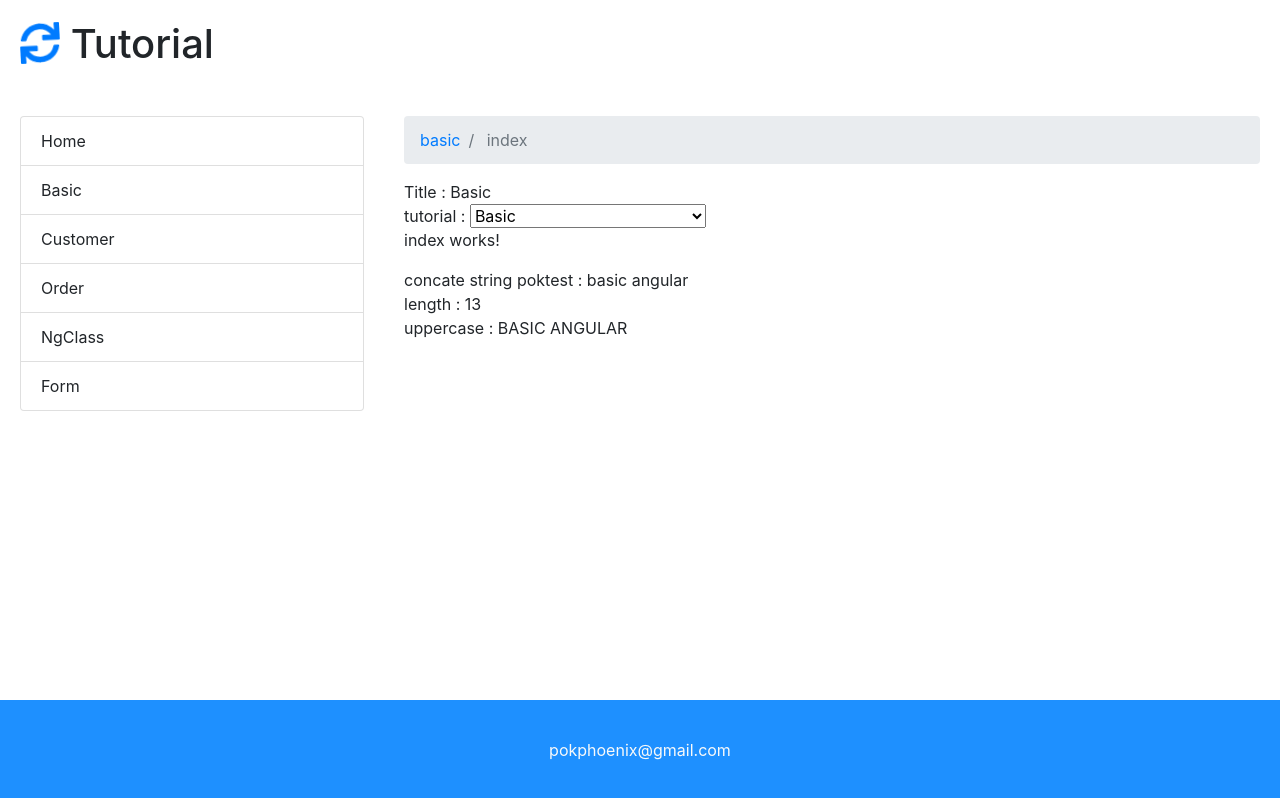
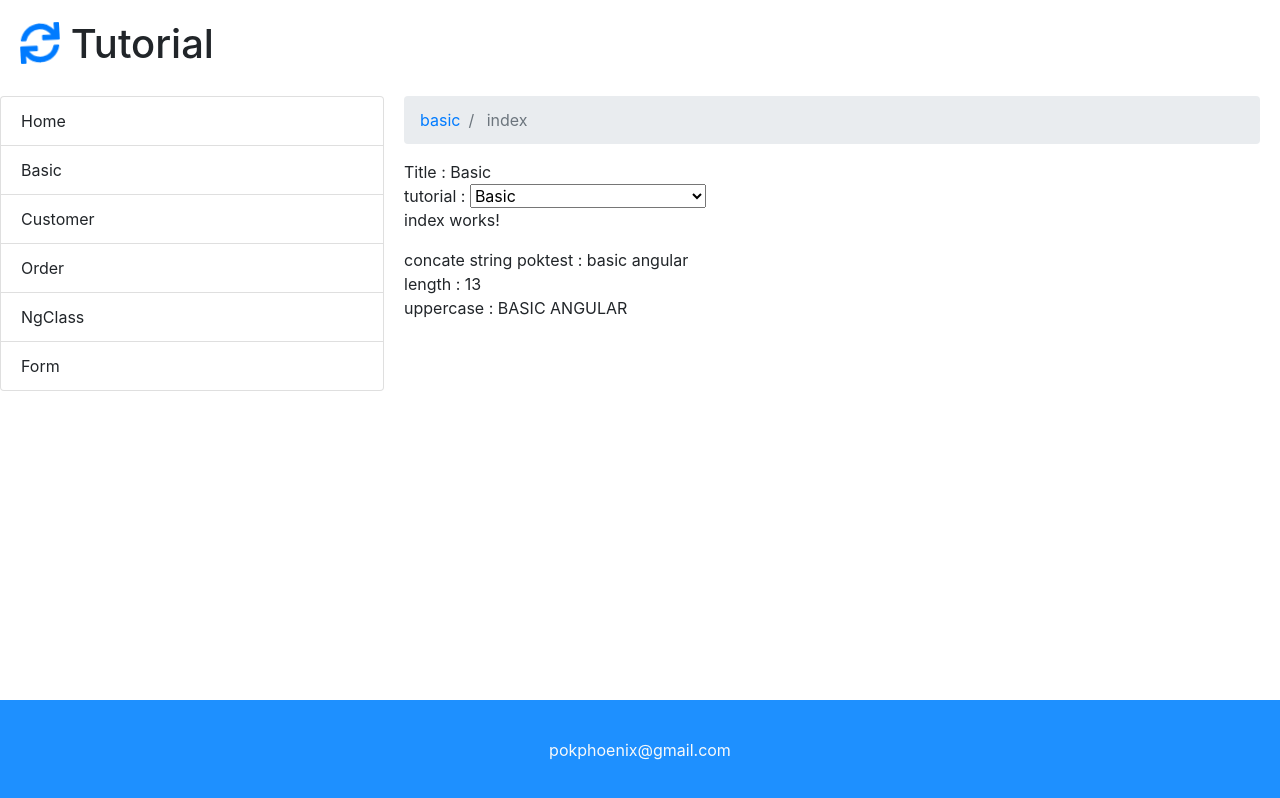
Before and after one commit to pokphoenix/angular-lazyload, an Angular app: page /basic/index in a window 1280 px wide. Built offline with nearby package versions, Linux system fonts and the light colour scheme.

Commit message:
@change(pok) -change style

```diff
--- a/src/app/app.component.html
+++ b/src/app/app.component.html
@@ -11,12 +11,12 @@ header{
 
 section.side {
     flex: 30%;
-    padding:20px;
+    /* padding:20px; */
     /*float: left;*/
 }
 section.main{
     flex: 70%;
-    padding:20px;
+    padding:0 20px 20px 20px;
     /* float: left;*/
 }
 </style>
```
